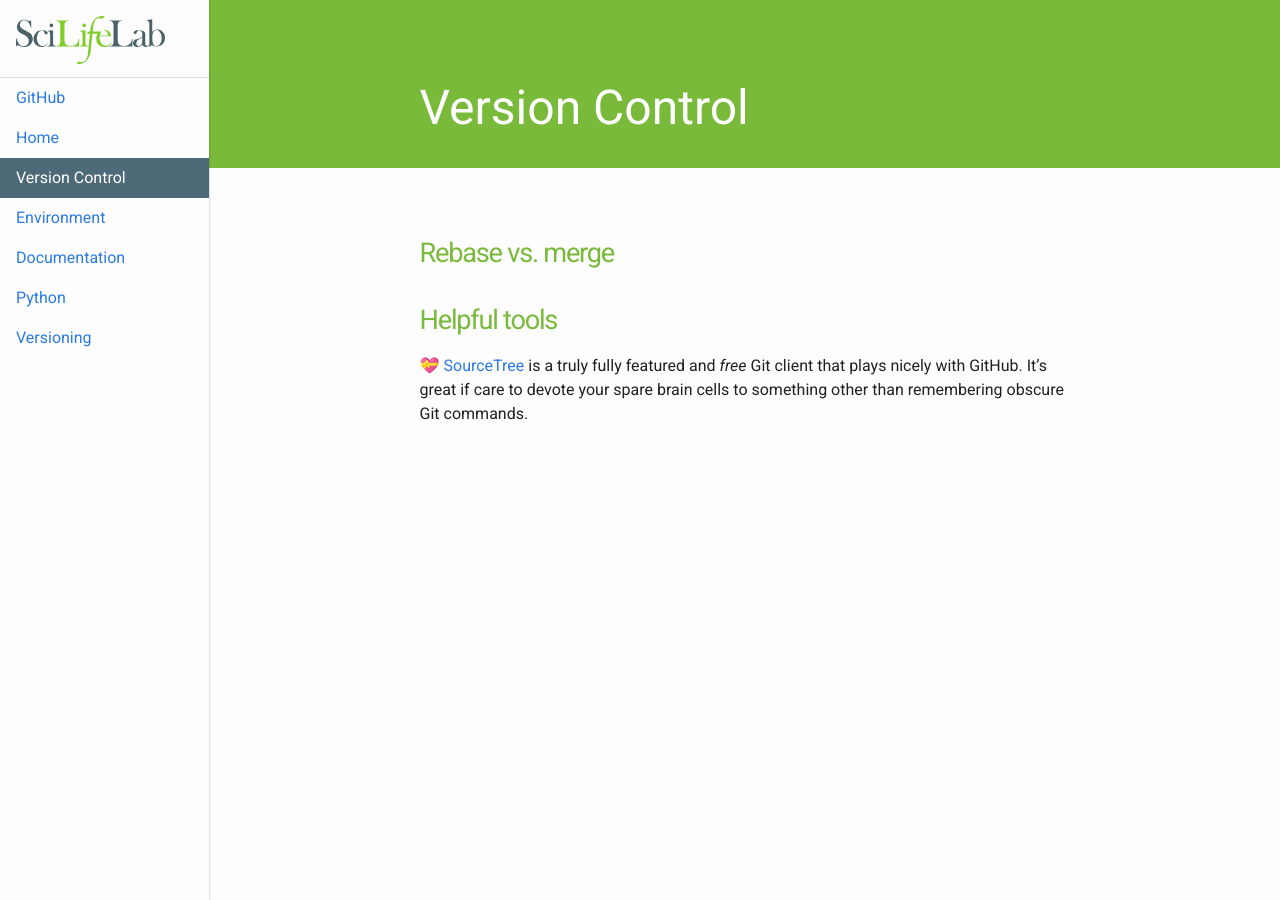
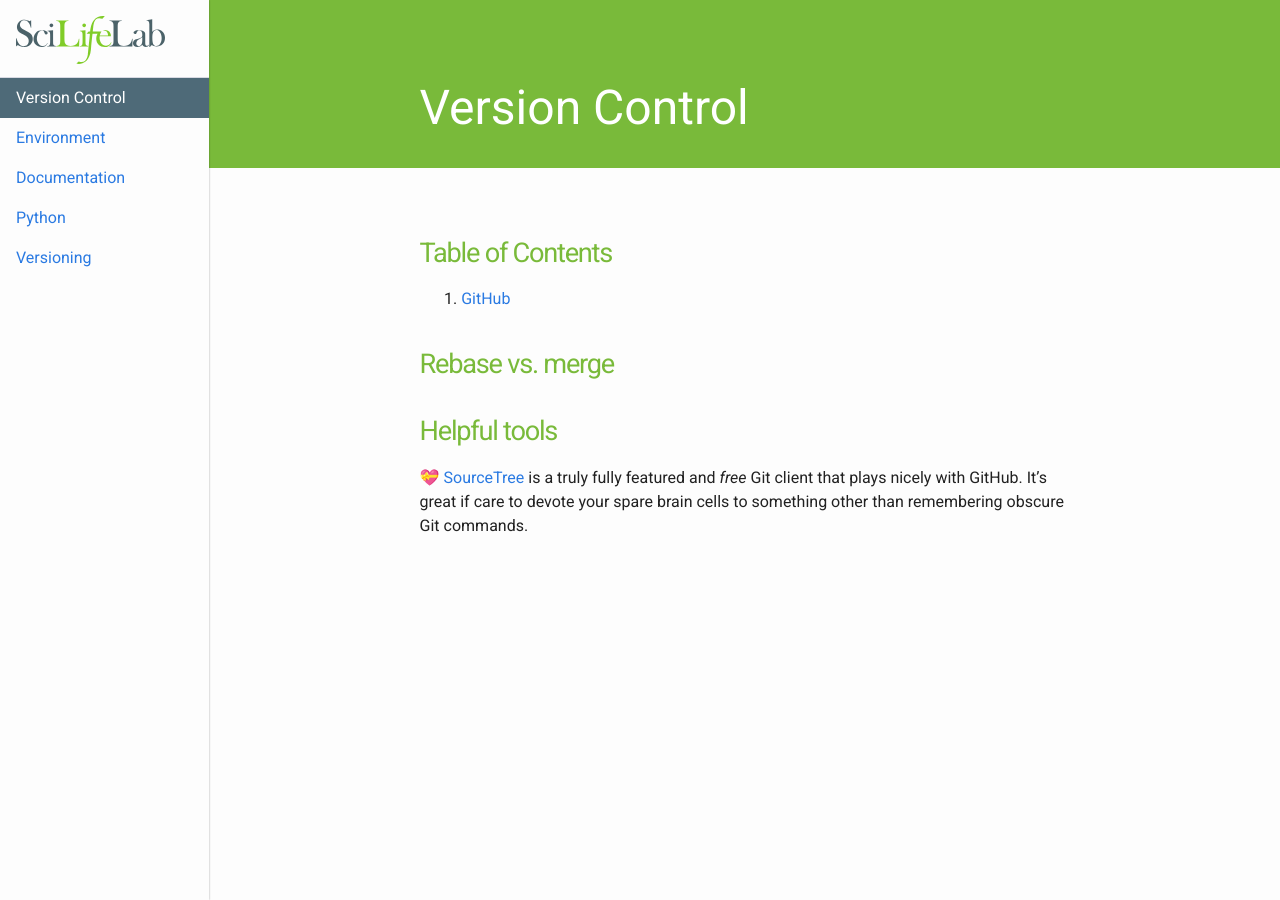
Before and after one commit to SciLifeLab/software-development, a Jekyll site: the page built from version-control/index.md, in a window 1280 px wide. Built offline with Jekyll 4.4.1, drawn with Linux system fonts in a browser that asks for light colours; emoji names are drawn with the system emoji font.

Commit message:
Removes "index.html" from sidebar

```diff
--- a/_includes/sidebar.html
+++ b/_includes/sidebar.html
@@ -6,9 +6,19 @@
 
   <nav class="site-nav">
     {% for node in site.pages %}
-      <a class="page-link {% if page.url == node.url %}active{% endif %}" href="{{ node.url | prepend: site.baseurl }}">
-        {{ node.title }}
-      </a>
+
+      <!-- Avoid index.html -->
+      {% if node.url.size > 1 %}
+
+        {% assign level = node.url | split: '/' | size %}
+        {% if level < 3 %}
+          <a class="page-link {% if page.url contains node.url %}active{% endif %}" href="{{ node.url | prepend: site.baseurl }}">
+            {{ node.title }}
+          </a>
+        {% endif %}
+
+      {% endif %}
+
     {% endfor %}
   </nav>
 
--- a/version-control/index.md
+++ b/version-control/index.md
@@ -3,9 +3,14 @@ layout: page
 title: Version Control
 permalink: /version-control/
 ---
+## Table of Contents
+1. [GitHub][github]
+
 ## Rebase vs. merge
 
 ## Helpful tools
 :gift_heart: [SourceTree][source-tree] is a truly fully featured and *free* Git client that plays nicely with GitHub. It's great if care to devote your spare brain cells to something other than remembering obscure Git commands.
 
+
+[github]: {{ site.baseurl }}/version-control/github/
 [source-tree]: https://www.atlassian.com/software/sourcetree/overview
```
Also changed, not shown: README.md, 1 other file.
